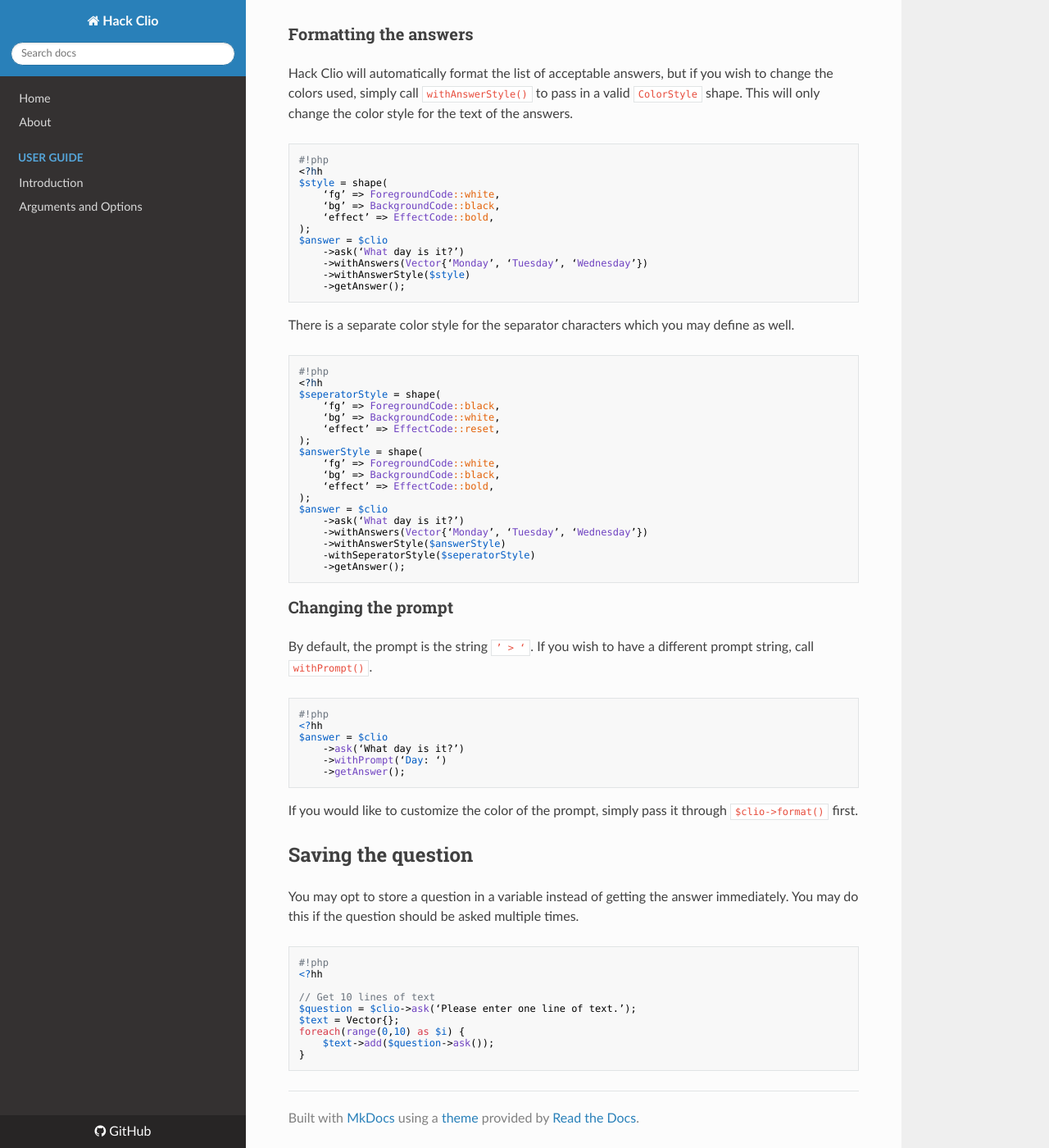
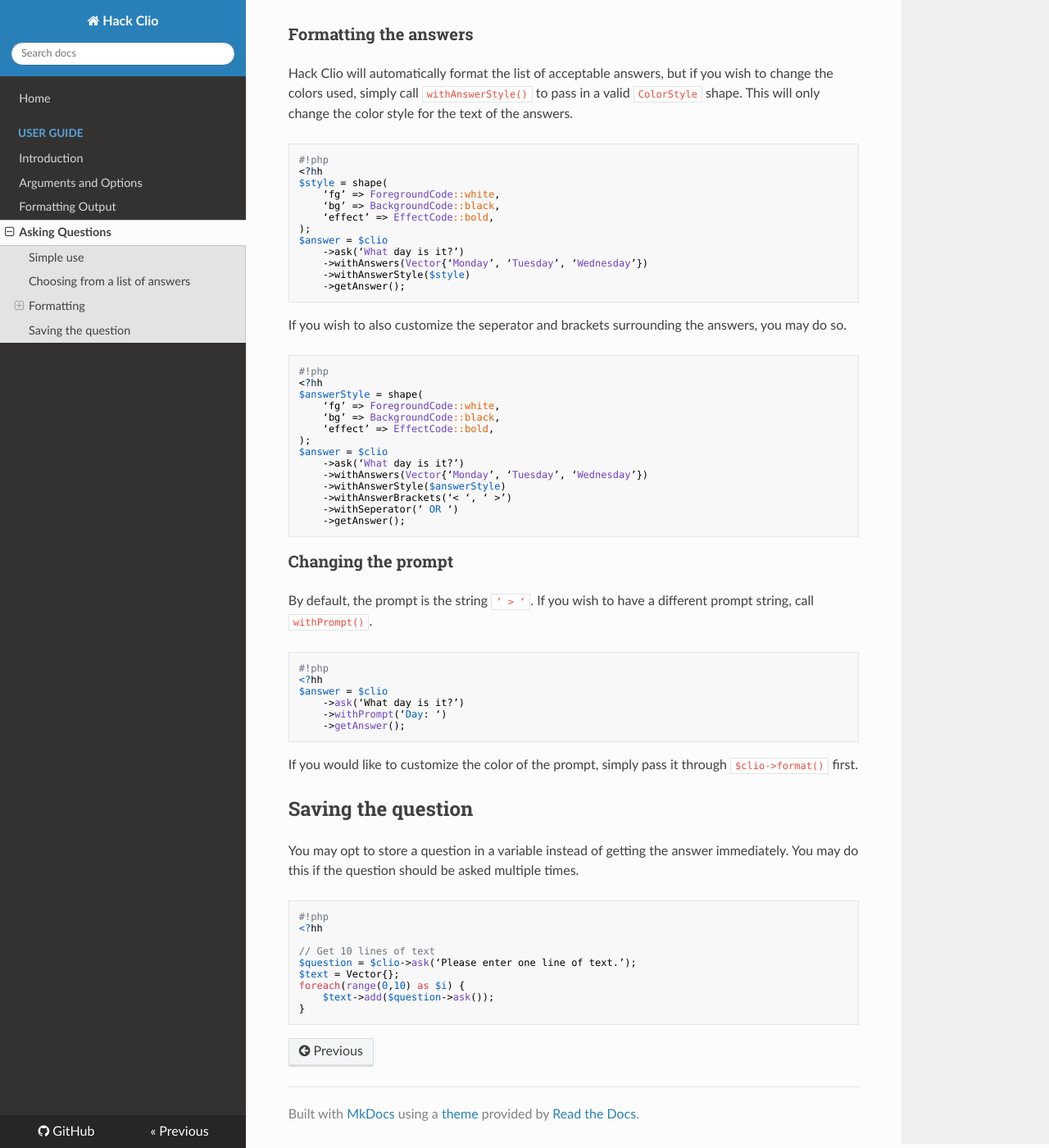
Before and after one commit to kilahm/HackClio, an MkDocs documentation site: the page built from docs/guide/questions.md, in a window 1280 px wide and 1400 px high, scrolled down 975 px. Shown: the whole window at 82% size. Built offline with MkDocs 1.6.1, drawn with Linux system fonts in a browser that asks for light colours; nearby versions of some CDN libraries; old or Windows-style settings are respelled for this version of MkDocs.

Commit message:
Update the docs.

````diff
--- a/docs/guide/questions.md
+++ b/docs/guide/questions.md
@@ -56,18 +56,11 @@ $answer = $clio
     ->getAnswer();
 ```
 
-
-There is a separate color style for the separator characters which you may define as well.
-
+If you wish to also customize the seperator and brackets surrounding the answers, you may do so.
 
 ```
 #!php
 <?hh
-$seperatorStyle = shape(
-    ‘fg’ => ForegroundCode::black,
-    ‘bg’ => BackgroundCode::white,
-    ‘effect’ => EffectCode::reset,
-);
 $answerStyle = shape(
     ‘fg’ => ForegroundCode::white,
     ‘bg’ => BackgroundCode::black,
@@ -77,7 +70,8 @@ $answer = $clio
     ->ask(‘What day is it?’)
     ->withAnswers(Vector{‘Monday’, ‘Tuesday’, ‘Wednesday’})
     ->withAnswerStyle($answerStyle)
-    -withSeperatorStyle($seperatorStyle)
+    ->withAnswerBrackets(‘< ‘, ‘ >’)
+    ->withSeperator(‘ OR ‘)
     ->getAnswer();
 ```
 
--- a/mkdocs.yml
+++ b/mkdocs.yml
@@ -6,6 +6,7 @@ theme: readthedocs
 markdown_extensions: ['codehilite']
 pages:
     - ['index.md', 'Home']
-    - ['about.md', 'About']
     - ['guide/intro.md', 'User Guide', 'Introduction']
     - ['guide/argsAndOptions.md', 'User Guide', 'Arguments and Options']
+    - ['guide/formatsAndColors.md', 'User Guide', 'Formatting Output']
+    - ['guide/questions.md', 'User Guide', 'Asking Questions']
````
Also changed, not shown: docs/about.md (deleted, +0 -2 lines).
